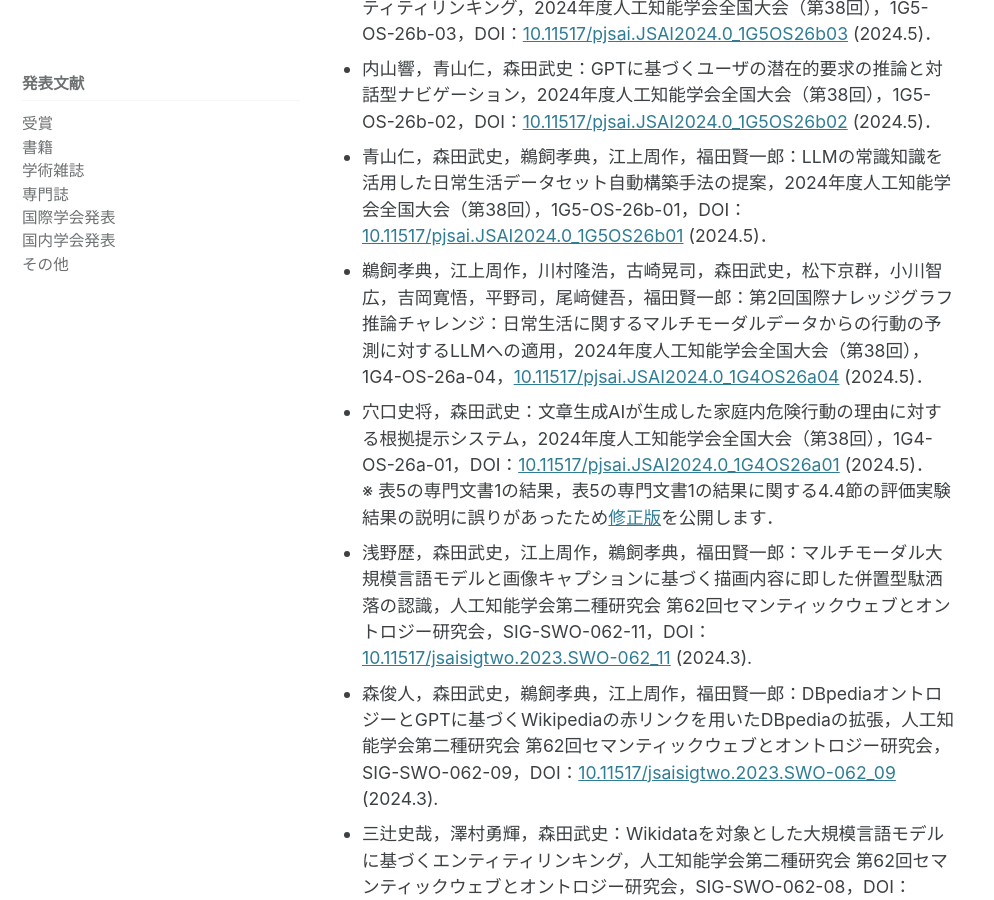
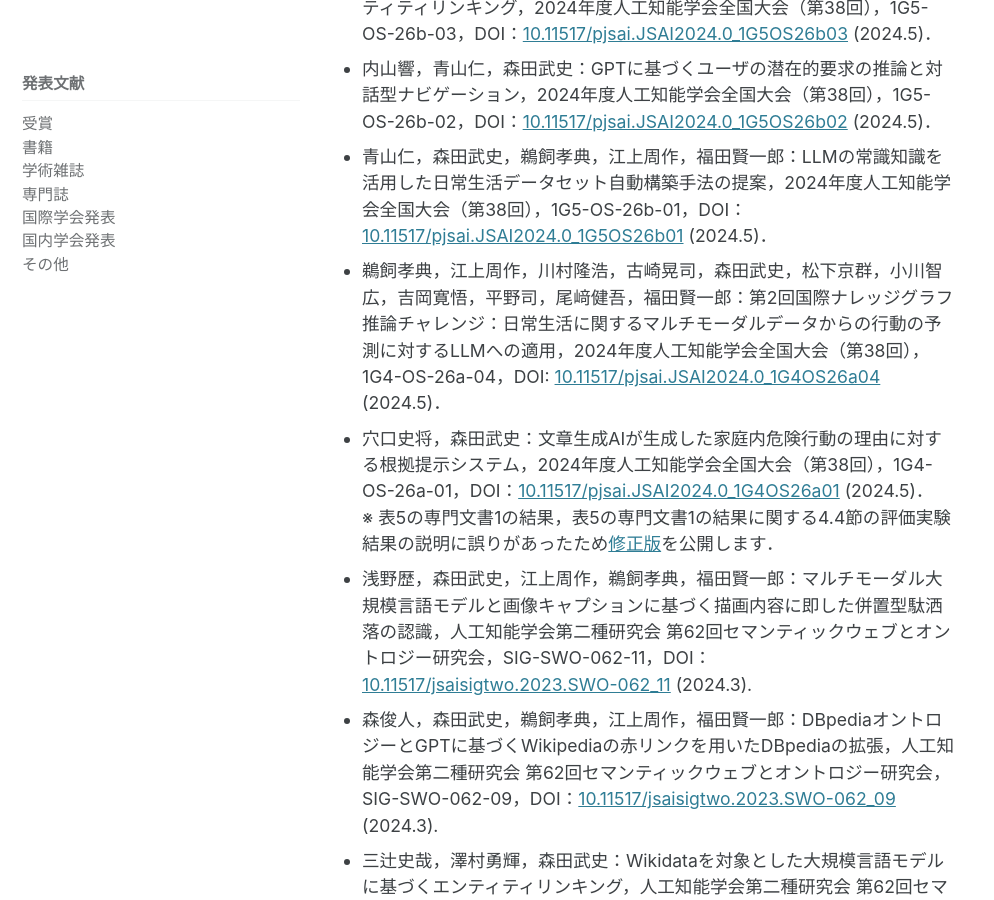
Before and after one commit to ke-lab-it-agu/ke-lab-it-agu.github.io, a Jekyll site: the page built from publications.md, in a window 1280 px wide and 900 px high, scrolled down 2257 px. Shown: the whole window, without its empty margins (0-994 px from the left). Built offline with Jekyll 4.4.1, drawn with Linux system fonts in a browser that asks for light colours; cached includes are drawn as plain includes.

Commit message:
update publications.md

```diff
--- a/publications.md
+++ b/publications.md
@@ -32,7 +32,7 @@ sidebar:
 * 三辻史哉，澤村勇輝，森田武史：Wikidataを対象としたGPTに基づくエンティティリンキング，2024年度人工知能学会全国大会（第38回），1G5-OS-26b-03，DOI：[10.11517/pjsai.JSAI2024.0_1G5OS26b03](https://doi.org/10.11517/pjsai.JSAI2024.0_1G5OS26b03) (2024.5)．<!-- 2024/5/28 -->
 * 内山響，青山仁，森田武史：GPTに基づくユーザの潜在的要求の推論と対話型ナビゲーション，2024年度人工知能学会全国大会（第38回），1G5-OS-26b-02，DOI：[10.11517/pjsai.JSAI2024.0_1G5OS26b02](https://doi.org/10.11517/pjsai.JSAI2024.0_1G5OS26b02) (2024.5)．<!-- 2024/5/28 -->
 * 青山仁，森田武史，鵜飼孝典，江上周作，福田賢一郎：LLMの常識知識を活用した日常生活データセット自動構築手法の提案，2024年度人工知能学会全国大会（第38回），1G5-OS-26b-01，DOI：[10.11517/pjsai.JSAI2024.0_1G5OS26b01](https://doi.org/10.11517/pjsai.JSAI2024.0_1G5OS26b01) (2024.5)．<!-- 2024/5/28 -->
-* 鵜飼孝典，江上周作，川村隆浩，古崎晃司，森田武史，松下京群，小川智広，吉岡寛悟，平野司，尾﨑健吾，福田賢一郎：第2回国際ナレッジグラフ推論チャレンジ：日常生活に関するマルチモーダルデータからの行動の予測に対するLLMへの適用，2024年度人工知能学会全国大会（第38回），1G4-OS-26a-04，[10.11517/pjsai.JSAI2024.0_1G4OS26a04](https://doi.org/10.11517/pjsai.JSAI2024.0_1G4OS26a04) (2024.5)．<!-- 2024/5/28 -->
+* 鵜飼孝典，江上周作，川村隆浩，古崎晃司，森田武史，松下京群，小川智広，吉岡寛悟，平野司，尾﨑健吾，福田賢一郎：第2回国際ナレッジグラフ推論チャレンジ：日常生活に関するマルチモーダルデータからの行動の予測に対するLLMへの適用，2024年度人工知能学会全国大会（第38回），1G4-OS-26a-04，DOI: [10.11517/pjsai.JSAI2024.0_1G4OS26a04](https://doi.org/10.11517/pjsai.JSAI2024.0_1G4OS26a04) (2024.5)．<!-- 2024/5/28 -->
 * 穴口史将，森田武史：文章生成AIが生成した家庭内危険行動の理由に対する根拠提示システム，2024年度人工知能学会全国大会（第38回），1G4-OS-26a-01，DOI：[10.11517/pjsai.JSAI2024.0_1G4OS26a01](https://doi.org/10.11517/pjsai.JSAI2024.0_1G4OS26a01) (2024.5)．<br/> ※ 表5の専門文書1の結果，表5の専門文書1の結果に関する4.4節の評価実験結果の説明に誤りがあったため[修正版]({{site.baseurl}}/assets/papers/JSAI2024-1G4-OS-26a-01-訂正版.pdf)を公開します．<!-- 2024/5/28 -->
 * 浅野歴，森田武史，江上周作，鵜飼孝典，福田賢一郎：マルチモーダル大規模言語モデルと画像キャプションに基づく描画内容に即した併置型駄洒落の認識，人工知能学会第二種研究会 第62回セマンティックウェブとオントロジー研究会，SIG-SWO-062-11，DOI：[10.11517/jsaisigtwo.2023.SWO-062_11](https://doi.org/10.11517/jsaisigtwo.2023.SWO-062_11) (2024.3). <!-- 2024/3/24> -->
 * 森俊人，森田武史，鵜飼孝典，江上周作，福田賢一郎：DBpediaオントロジーとGPTに基づくWikipediaの赤リンクを用いたDBpediaの拡張，人工知能学会第二種研究会 第62回セマンティックウェブとオントロジー研究会，SIG-SWO-062-09，DOI：[10.11517/jsaisigtwo.2023.SWO-062_09](https://doi.org/10.11517/jsaisigtwo.2023.SWO-062_09) (2024.3). <!-- 2024/3/23> -->
```
